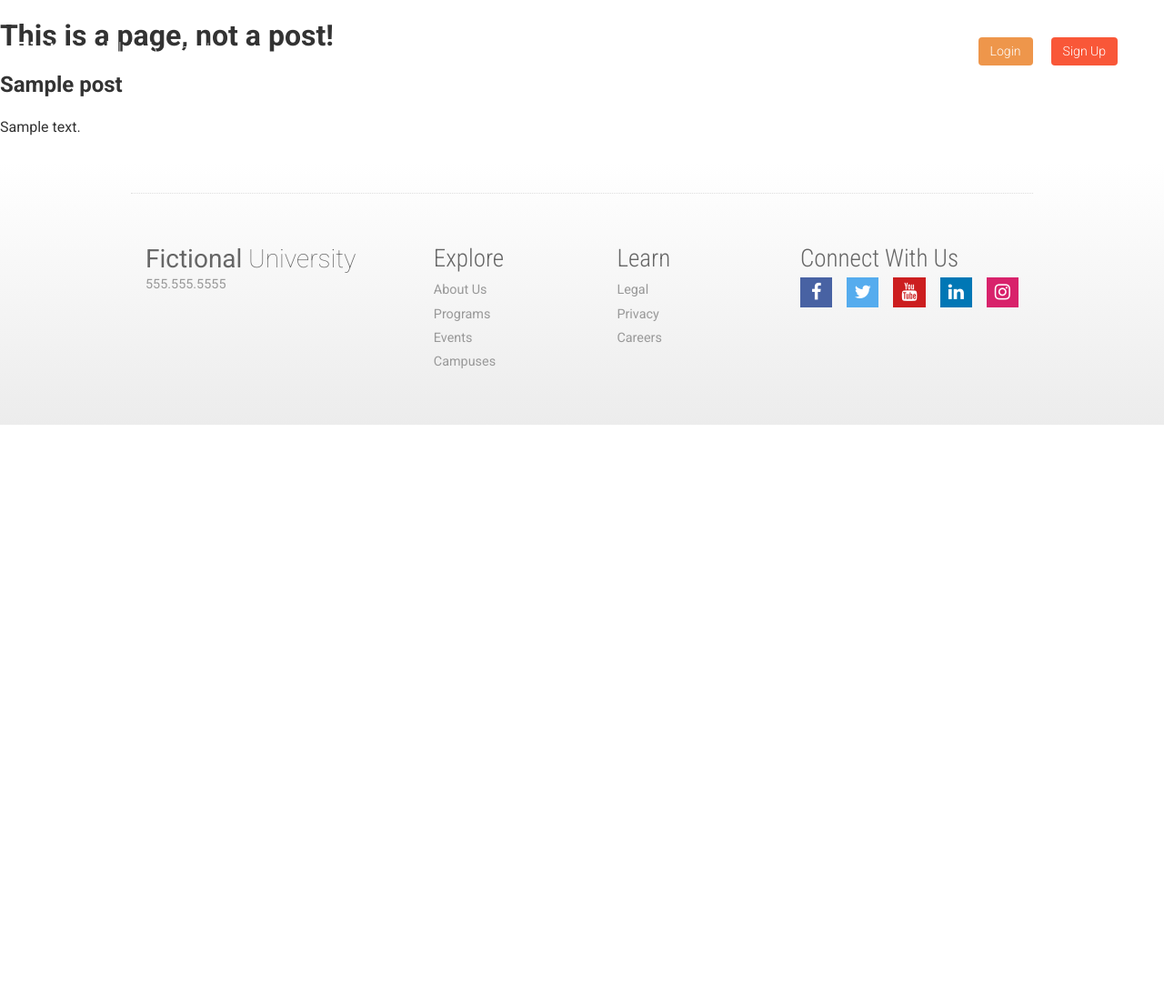
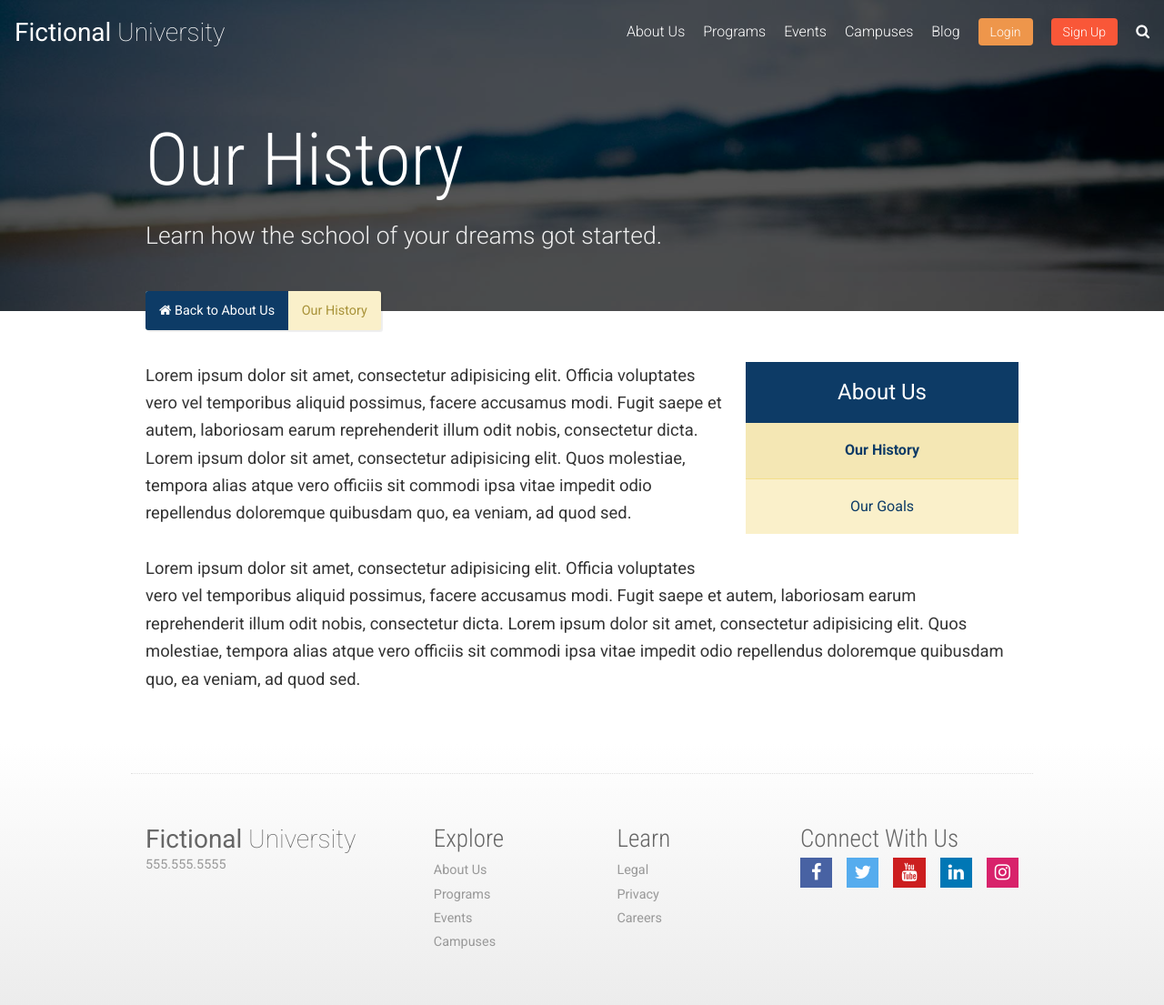
Before and after one commit to ryan258/wp-u-theme, a WordPress theme: template themes/critter-university-theme/page.php in a window 1280 px wide. Shown: the whole page at 91% size. Before the commit the page ends 467 px from the top, so only its background shows below. Run offline with PHP 8.4 and a stand-in for WordPress, Linux system fonts and the light colour scheme; the site name, menu and one post (Sample post) are stand-ins, and other content is empty.

Commit message:
Add static markup to page.php template.

```diff
--- a/themes/critter-university-theme/page.php
+++ b/themes/critter-university-theme/page.php
@@ -2,9 +2,37 @@
   get_header();
   while(have_posts()) {
     the_post(); ?>
-    <h1>This is a page, not a post!</h1>
-    <h2><?php the_title(); ?></h2>
-    <?php the_content(); ?>
+
+    <div class="page-banner">
+      <div class="page-banner__bg-image" style="background-image: url(images/ocean.jpg);"></div>
+      <div class="page-banner__content container container--narrow">
+        <h1 class="page-banner__title">Our History</h1>
+        <div class="page-banner__intro">
+          <p>Learn how the school of your dreams got started.</p>
+        </div>
+      </div>
+    </div>
+
+    <div class="container container--narrow page-section">
+
+      <div class="metabox metabox--position-up metabox--with-home-link">
+        <p><a class="metabox__blog-home-link" href="#"><i class="fa fa-home" aria-hidden="true"></i> Back to About Us</a> <span class="metabox__main">Our History</span></p>
+      </div>
+
+      <div class="page-links">
+        <h2 class="page-links__title"><a href="#">About Us</a></h2>
+        <ul class="min-list">
+          <li class="current_page_item"><a href="#">Our History</a></li>
+          <li><a href="#">Our Goals</a></li>
+        </ul>
+      </div>
+
+      <div class="generic-content">
+        <p>Lorem ipsum dolor sit amet, consectetur adipisicing elit. Officia voluptates vero vel temporibus aliquid possimus, facere accusamus modi. Fugit saepe et autem, laboriosam earum reprehenderit illum odit nobis, consectetur dicta. Lorem ipsum dolor sit amet, consectetur adipisicing elit. Quos molestiae, tempora alias atque vero officiis sit commodi ipsa vitae impedit odio repellendus doloremque quibusdam quo, ea veniam, ad quod sed.</p>
+        <p>Lorem ipsum dolor sit amet, consectetur adipisicing elit. Officia voluptates vero vel temporibus aliquid possimus, facere accusamus modi. Fugit saepe et autem, laboriosam earum reprehenderit illum odit nobis, consectetur dicta. Lorem ipsum dolor sit amet, consectetur adipisicing elit. Quos molestiae, tempora alias atque vero officiis sit commodi ipsa vitae impedit odio repellendus doloremque quibusdam quo, ea veniam, ad quod sed.</p>
+      </div>
+
+    </div>
 
   <?php }
   get_footer();
```
